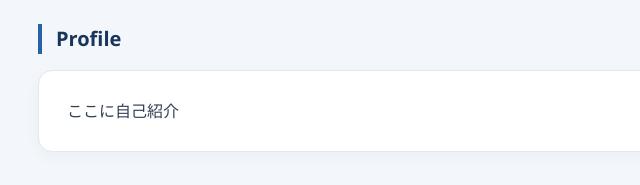
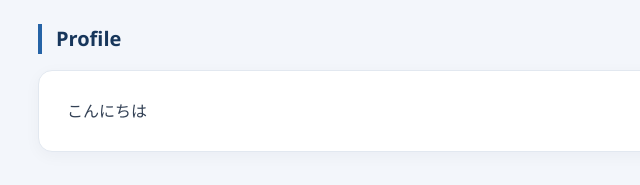
Before and after one commit to OKAS-polytech/OKAS-polytech.github.io, a plain HTML site: page aboutme.html in a window 1280 px wide. Shown: the part 301-486 px from the top of the page, 146-786 px from the left. Drawn offline with Linux system fonts and the light colour scheme.

Commit message:
content: About Meページの掲載内容を充実させた

```diff
--- a/aboutme.html
+++ b/aboutme.html
@@ -18,7 +18,7 @@
 	<main>
 		<section>
 			<h2>Profile</h2>
-			<p>ここに自己紹介</p>
+			<p>こんにちは</p>
 		</section>
 		<section>
 			<h2>My PR</h2>
```
